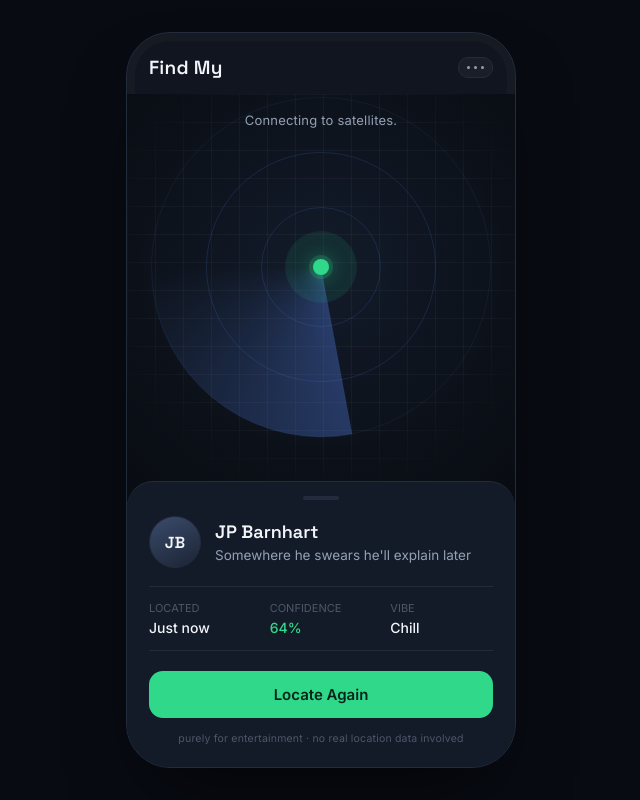
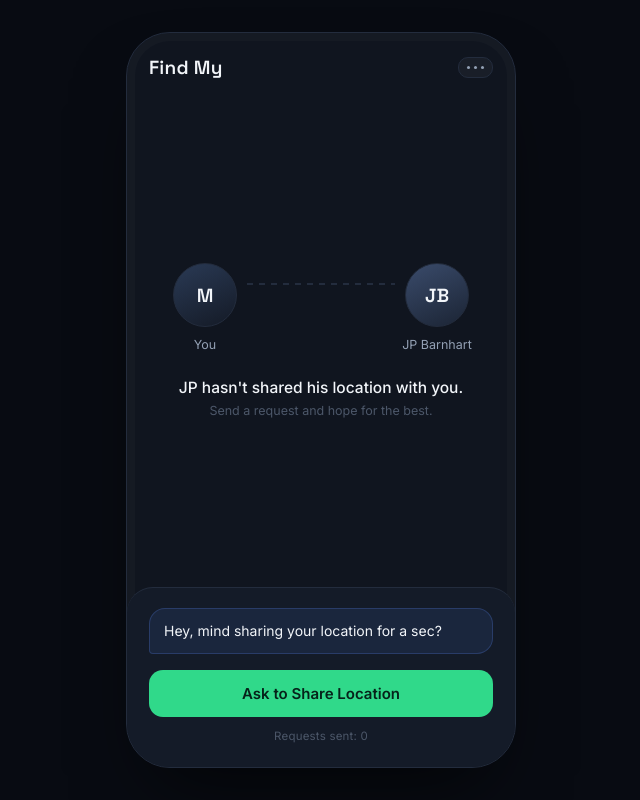
Before and after one commit to chat7689/broJPbarnhartPLZacceptMyFindMyRequest, a plain HTML site: page main.html in a window 1280 px wide. Shown: the whole page, without its empty margins (319-959 px from the left). Drawn offline with Linux system fonts and the light colour scheme.

Commit message:
Update main.html

```diff
--- a/main.html
+++ b/main.html
@@ -3,7 +3,7 @@
 <head>
 <meta charset="UTF-8">
 <meta name="viewport" content="width=device-width, initial-scale=1.0">
-<title>Find My — JP Barnhart</title>
+<title>Find My — Ask JP</title>
 <link rel="preconnect" href="https://fonts.googleapis.com">
 <link rel="preconnect" href="https://fonts.gstatic.com" crossorigin>
 <link href="https://fonts.googleapis.com/css2?family=Space+Grotesk:wght@400;500;600;700&family=Inter:wght@400;500;600&display=swap" rel="stylesheet">
@@ -14,7 +14,6 @@
     --sheet:#141b28;
     --line:#232c3d;
     --green:#30d98a;
-    --green-dim:#1c6a4a;
     --blue:#5b8cff;
     --text:#f2f5f9;
     --text-dim:#93a0b4;
@@ -40,9 +39,7 @@
     padding:24px;
   }
 
-  .display{
-    font-family:'Space Grotesk', 'Inter', system-ui, sans-serif;
-  }
+  .display{ font-family:'Space Grotesk', 'Inter', system-ui, sans-serif; }
 
   /* ---------- phone frame ---------- */
 
@@ -63,142 +60,115 @@
     flex-direction:column;
   }
 
-  /* ---------- top bar ---------- */
-
   .topbar{
     display:flex;
     align-items:center;
     justify-content:space-between;
     padding:22px 22px 14px;
     flex-shrink:0;
-    z-index:5;
   }
 
-  .topbar h1{
-    font-size:19px;
-    font-weight:600;
-    margin:0;
-    letter-spacing:0.2px;
-  }
+  .topbar h1{ font-size:19px; font-weight:600; margin:0; letter-spacing:0.2px; }
 
   .dots{
-    display:flex;
-    gap:4px;
-    padding:8px;
+    display:flex; gap:4px; padding:8px;
     border-radius:10px;
     background:rgba(255,255,255,0.04);
     border:1px solid var(--line);
   }
-  .dots span{
-    width:3px; height:3px;
-    border-radius:50%;
-    background:var(--text-dim);
-    display:block;
-  }
+  .dots span{ width:3px; height:3px; border-radius:50%; background:var(--text-dim); display:block; }
 
-  /* ---------- radar / map area ---------- */
+  /* ---------- connection zone ---------- */
 
-  .mapzone{
+  .link-zone{
     position:relative;
     flex:1;
     min-height:0;
-    background:
-      radial-gradient(circle at 50% 42%, #131c2c 0%, #0c1119 60%, #080b12 100%);
-    overflow:hidden;
+    display:flex;
+    flex-direction:column;
+    align-items:center;
+    justify-content:center;
+    gap:26px;
+    padding:0 30px;
   }
 
-  .grid{
-    position:absolute; inset:0;
-    background-image:
-      linear-gradient(to right, rgba(255,255,255,0.035) 1px, transparent 1px),
-      linear-gradient(to bottom, rgba(255,255,255,0.035) 1px, transparent 1px);
-    background-size: 28px 28px;
-    mask-image: radial-gradient(circle at 50% 42%, black 0%, black 55%, transparent 78%);
+  .pair{
+    position:relative;
+    display:flex;
+    align-items:center;
+    justify-content:center;
+    width:100%;
+    gap:0;
   }
 
-  .rings{
-    position:absolute;
-    left:50%; top:42%;
-    width:0; height:0;
-  }
-  .ring{
-    position:absolute;
-    border:1px solid rgba(91,140,255,0.16);
-    border-radius:50%;
-    transform:translate(-50%,-50%);
-  }
-  .ring.r1{ width:120px; height:120px; }
-  .ring.r2{ width:230px; height:230px; }
-  .ring.r3{ width:340px; height:340px; border-color:rgba(91,140,255,0.09); }
-
-  .sweep{
-    position:absolute;
-    left:50%; top:42%;
-    width:340px; height:340px;
-    transform:translate(-50%,-50%);
-    border-radius:50%;
-    background: conic-gradient(from 0deg, rgba(91,140,255,0.35), rgba(91,140,255,0) 28%);
-    animation: spin 3.4s linear infinite;
-    opacity:0.9;
+  .person{
+    display:flex;
+    flex-direction:column;
+    align-items:center;
+    gap:10px;
+    z-index:2;
+    width:96px;
   }
 
-  @keyframes spin{ to{ transform:translate(-50%,-50%) rotate(360deg); } }
+  .avatar{
+    width:64px; height:64px;
+    border-radius:50%;
+    display:flex; align-items:center; justify-content:center;
+    font-family:'Space Grotesk', sans-serif;
+    font-weight:600;
+    font-size:19px;
+    border:1px solid var(--line);
+  }
+  .avatar.you{ background:linear-gradient(155deg, #2a3a55, #141a26); color:var(--text); }
+  .avatar.jp{ background:linear-gradient(155deg, #3a4b6b, #1b2434); color:var(--text); }
 
-  .marker{
+  .person .label{ font-size:12.5px; color:var(--text-dim); text-align:center; }
+
+  .track{
+    position:relative;
+    flex:1;
+    height:2px;
+    margin:0 -6px;
+    top:-24px;
+    background-image: linear-gradient(to right, var(--line) 0 6px, transparent 6px 12px);
+    background-size:12px 2px;
+    background-repeat:repeat-x;
+  }
+
+  .ping{
     position:absolute;
-    left:50%; top:42%;
-    transform:translate(-50%,-50%);
-    width:16px; height:16px;
-    z-index:3;
-  }
-  .marker .core{
-    position:absolute; inset:0;
+    top:50%; left:0;
+    width:9px; height:9px;
+    margin-top:-4.5px;
+    border-radius:50%;
     background:var(--green);
-    border-radius:50%;
-    box-shadow:0 0 0 4px rgba(48,217,138,0.18), 0 0 18px rgba(48,217,138,0.55);
-    opacity:0;
-    transform:scale(0.4);
-    transition: opacity .5s ease, transform .5s cubic-bezier(.2,1.4,.4,1);
-  }
-  .marker .pulse{
-    position:absolute;
-    left:50%; top:50%;
-    width:16px; height:16px;
-    margin:-8px 0 0 -8px;
-    border-radius:50%;
-    background:rgba(48,217,138,0.5);
+    box-shadow:0 0 10px rgba(48,217,138,0.7);
     opacity:0;
   }
-  .found .marker .core{ opacity:1; transform:scale(1); }
-  .found .marker .pulse{ animation: pulse-out 2.2s ease-out infinite; }
+  .ping.go{ animation: travel 0.85s ease-in-out; }
 
-  @keyframes pulse-out{
-    0%{ opacity:0.55; transform:scale(1); }
-    100%{ opacity:0; transform:scale(6.5); }
+  @keyframes travel{
+    0%{ opacity:0; left:0; transform:scale(0.6); }
+    12%{ opacity:1; transform:scale(1); }
+    88%{ opacity:1; }
+    100%{ opacity:0; left:100%; transform:scale(0.6) translateX(-100%); }
   }
 
-  .status-line{
-    position:absolute;
-    left:0; right:0; top:18px;
+  .status-block{
     text-align:center;
-    font-size:13px;
-    color:var(--text-dim);
-    letter-spacing:0.2px;
-    z-index:4;
-    transition:opacity .3s ease;
+    max-width:300px;
   }
-  .status-line .dotter::after{
-    content:'';
-    animation: dotter 1.2s steps(4,end) infinite;
+  .status-block .headline{
+    font-size:15.5px;
+    font-weight:500;
+    margin:0 0 6px;
+    transition:opacity .2s ease;
   }
-  @keyframes dotter{
-    0%{ content:''; }
-    25%{ content:'.'; }
-    50%{ content:'..'; }
-    75%{ content:'...'; }
-    100%{ content:''; }
+  .status-block .sub{
+    font-size:12.5px;
+    color:var(--text-faint);
+    margin:0;
   }
-  .found .status-line{ opacity:0; pointer-events:none; }
 
   /* ---------- bottom sheet ---------- */
 
@@ -207,81 +177,22 @@
     background:var(--sheet);
     border-top:1px solid var(--line);
     border-radius:26px 26px 0 0;
-    margin-top:-26px;
-    position:relative;
-    z-index:6;
-    padding:14px 22px 22px;
-    transform:translateY(72%);
-    transition: transform .65s cubic-bezier(.16,.9,.3,1);
-  }
-  .found .sheet{ transform:translateY(0); }
-
-  .handle{
-    width:36px; height:4px;
-    background:var(--line);
-    border-radius:4px;
-    margin:0 auto 16px;
+    padding:20px 22px 24px;
   }
 
-  .who{
-    display:flex;
-    align-items:center;
-    gap:14px;
+  .bubble{
+    background:rgba(91,140,255,0.1);
+    border:1px solid rgba(91,140,255,0.22);
+    border-radius:16px 16px 16px 4px;
+    padding:12px 14px;
+    font-size:14px;
+    line-height:1.4;
+    margin-bottom:16px;
+    min-height:20px;
+    transition:opacity .18s ease;
   }
 
-  .avatar{
-    width:52px; height:52px;
-    border-radius:50%;
-    flex-shrink:0;
-    background:linear-gradient(155deg, #3a4b6b, #1b2434);
-    border:1px solid var(--line);
-    display:flex;
-    align-items:center;
-    justify-content:center;
-    font-family:'Space Grotesk', sans-serif;
-    font-weight:600;
-    font-size:16px;
-    color:var(--text);
-  }
-
-  .who-text{ min-width:0; }
-  .who-text h2{
-    margin:0 0 3px;
-    font-size:18px;
-    font-weight:600;
-    font-family:'Space Grotesk', sans-serif;
-  }
-  .who-text p{
-    margin:0;
-    font-size:13.5px;
-    color:var(--text-dim);
-    line-height:1.35;
-  }
-
-  .meta-row{
-    display:flex;
-    gap:18px;
-    margin:18px 0 20px;
-    padding:14px 0;
-    border-top:1px solid var(--line);
-    border-bottom:1px solid var(--line);
-  }
-  .meta{
-    flex:1;
-  }
-  .meta .k{
-    font-size:11px;
-    color:var(--text-faint);
-    margin:0 0 4px;
-  }
-  .meta .v{
-    font-size:14px;
-    font-weight:500;
-    margin:0;
-  }
-  .meta .v.green{ color:var(--green); }
-
-  button.locate{
+  button.ask{
     width:100%;
     padding:14px;
     border-radius:14px;
@@ -294,138 +205,112 @@
     cursor:pointer;
     transition: transform .15s ease, background .2s ease;
   }
-  button.locate:active{ transform:scale(0.97); }
-  button.locate:hover{ background:#3fe89a; }
+  button.ask:active{ transform:scale(0.97); }
+  button.ask:hover{ background:#3fe89a; }
 
-  .fineprint{
+  .counter{
     text-align:center;
-    font-size:10.5px;
+    font-size:11.5px;
     color:var(--text-faint);
-    margin:14px 0 0;
+    margin:12px 0 0;
     letter-spacing:0.2px;
   }
 
   @media (prefers-reduced-motion: reduce){
-    .sweep{ animation:none; opacity:0.25; }
-    .marker .pulse{ animation:none; }
-    .status-line .dotter::after{ animation:none; content:'…'; }
-    .sheet{ transition:none; }
+    .ping.go{ animation:none; opacity:0; }
   }
 </style>
 </head>
 <body>
 
-<div class="frame" id="frame">
+<div class="frame">
 
   <div class="topbar">
     <h1 class="display">Find My</h1>
     <div class="dots"><span></span><span></span><span></span></div>
   </div>
 
-  <div class="mapzone">
-    <div class="grid"></div>
-    <div class="sweep"></div>
-    <div class="rings">
-      <div class="ring r1"></div>
-      <div class="ring r2"></div>
-      <div class="ring r3"></div>
+  <div class="link-zone">
+    <div class="pair">
+      <div class="person">
+        <div class="avatar you">M</div>
+        <div class="label">You</div>
+      </div>
+      <div class="track"><div class="ping" id="ping"></div></div>
+      <div class="person">
+        <div class="avatar jp">JB</div>
+        <div class="label">JP Barnhart</div>
+      </div>
     </div>
-    <div class="marker">
-      <div class="pulse"></div>
-      <div class="core"></div>
+
+    <div class="status-block">
+      <p class="headline" id="headline">JP hasn't shared his location with you.</p>
+      <p class="sub" id="subline">Send a request and hope for the best.</p>
     </div>
-    <div class="status-line" id="statusLine">Connecting to satellites<span class="dotter"></span></div>
   </div>
 
   <div class="sheet">
-    <div class="handle"></div>
-    <div class="who">
-      <div class="avatar">JB</div>
-      <div class="who-text">
-        <h2 class="display">JP Barnhart</h2>
-        <p id="statusText">—</p>
-      </div>
-    </div>
-
-    <div class="meta-row">
-      <div class="meta">
-        <p class="k">LOCATED</p>
-        <p class="v" id="whenText">—</p>
-      </div>
-      <div class="meta">
-        <p class="k">CONFIDENCE</p>
-        <p class="v green" id="confText">—%</p>
-      </div>
-      <div class="meta">
-        <p class="k">VIBE</p>
-        <p class="v" id="vibeText">—</p>
-      </div>
-    </div>
-
-    <button class="locate" id="locateBtn">Locate Again</button>
-    <p class="fineprint">purely for entertainment · no real location data involved</p>
+    <div class="bubble" id="bubble">Hey, mind sharing your location for a sec?</div>
+    <button class="ask" id="askBtn">Ask to Share Location</button>
+    <p class="counter" id="counter">Requests sent: 0</p>
   </div>
 
 </div>
 
 <script>
-  const statuses = [
-    "Somewhere between the fridge and the couch",
-    "Last seen negotiating with a vending machine",
-    "In a tab-out war with 47 browser tabs",
-    "Circling the parking lot, still looking for a spot",
-    "Deep in a Wikipedia rabbit hole",
-    "Suspiciously close to a Chipotle",
-    "Allegedly \"on his way\"",
-    "Standing very still, hoping not to be noticed",
-    "Recalculating life choices",
-    "In line for coffee, again",
-    "Somewhere he swears he'll explain later",
-    "Orbiting the snack aisle",
-    "Definitely not avoiding your texts",
-    "Last known position: the couch, gravitationally bound"
+  const messages = [
+    "Hey, mind sharing your location for a sec?",
+    "Just following up on that location share.",
+    "Still hasn't come through, no rush though.",
+    "This is now request number 4, for the record.",
+    "JP.",
+    "JP please.",
+    "I will keep doing this.",
+    "Okay now I'm invested.",
+    "This is a bit, at this point.",
+    "One tap. That's all it takes."
   ];
 
-  const vibes = ["Chill", "Chaotic", "Focused", "Snacking", "Wandering", "Suspicious", "Thriving", "Lost"];
+  const headlines = [
+    "Request sent.",
+    "Still waiting on JP.",
+    "No response yet.",
+    "Sent again, for good measure.",
+    "JP has seen this. Probably."
+  ];
 
-  const frame = document.getElementById('frame');
-  const statusLine = document.getElementById('statusLine');
-  const statusText = document.getElementById('statusText');
-  const whenText = document.getElementById('whenText');
-  const confText = document.getElementById('confText');
-  const vibeText = document.getElementById('vibeText');
-  const btn = document.getElementById('locateBtn');
+  const bubble = document.getElementById('bubble');
+  const headline = document.getElementById('headline');
+  const subline = document.getElementById('subline');
+  const counter = document.getElementById('counter');
+  const ping = document.getElementById('ping');
+  const btn = document.getElementById('askBtn');
 
-  let lastIndex = -1;
-  function pick(arr, avoid){
-    let i;
-    do { i = Math.floor(Math.random() * arr.length); } while (arr.length > 1 && i === avoid);
-    return i;
-  }
+  let count = 0;
 
-  function reveal(){
-    const i = pick(statuses, lastIndex);
-    lastIndex = i;
-    statusText.textContent = statuses[i];
-    vibeText.textContent = vibes[Math.floor(Math.random() * vibes.length)];
-    confText.textContent = (62 + Math.floor(Math.random() * 37)) + '%';
-    whenText.textContent = 'Just now';
-    frame.classList.add('found');
-  }
+  btn.addEventListener('click', () => {
+    count++;
+    btn.disabled = true;
 
-  function locate(sequenceMs){
-    frame.classList.remove('found');
-    statusLine.style.opacity = '1';
-    btn.disabled = true;
+    ping.classList.remove('go');
+    void ping.offsetWidth;
+    ping.classList.add('go');
+
     setTimeout(() => {
-      reveal();
-      btn.disabled = false;
-    }, sequenceMs);
-  }
-
-  btn.addEventListener('click', () => locate(1100));
-
-  window.addEventListener('load', () => locate(1900));
+      const msgIndex = Math.min(count - 1, messages.length - 1);
+      bubble.style.opacity = '0';
+      headline.style.opacity = '0';
+      setTimeout(() => {
+        bubble.textContent = messages[msgIndex];
+        headline.textContent = headlines[Math.min(count - 1, headlines.length - 1)];
+        subline.textContent = count === 1 ? "Sent just now." : "Sent " + count + " times now.";
+        counter.textContent = "Requests sent: " + count;
+        bubble.style.opacity = '1';
+        headline.style.opacity = '1';
+        btn.disabled = false;
+      }, 180);
+    }, 500);
+  });
 </script>
 
 </body>
```
